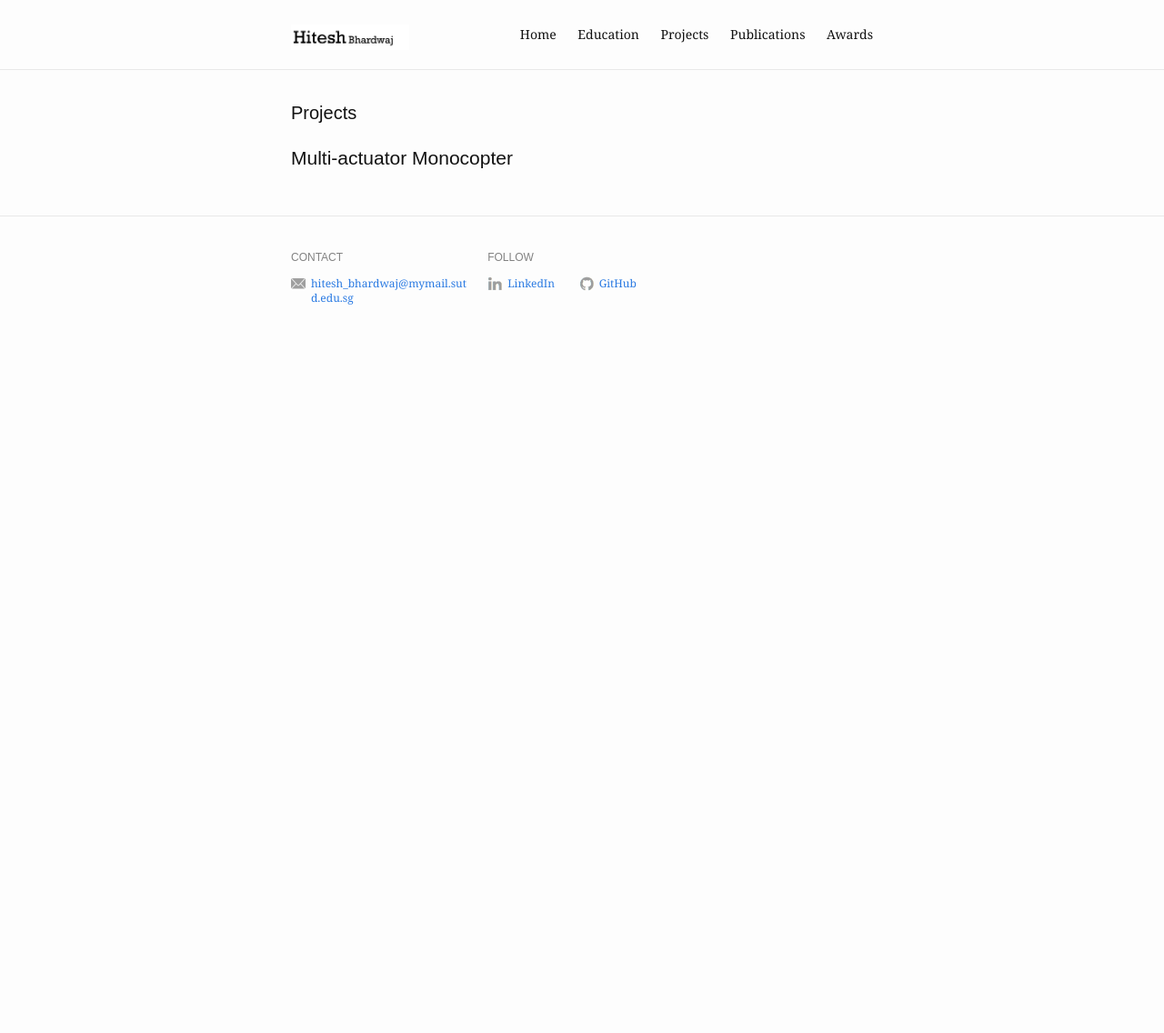
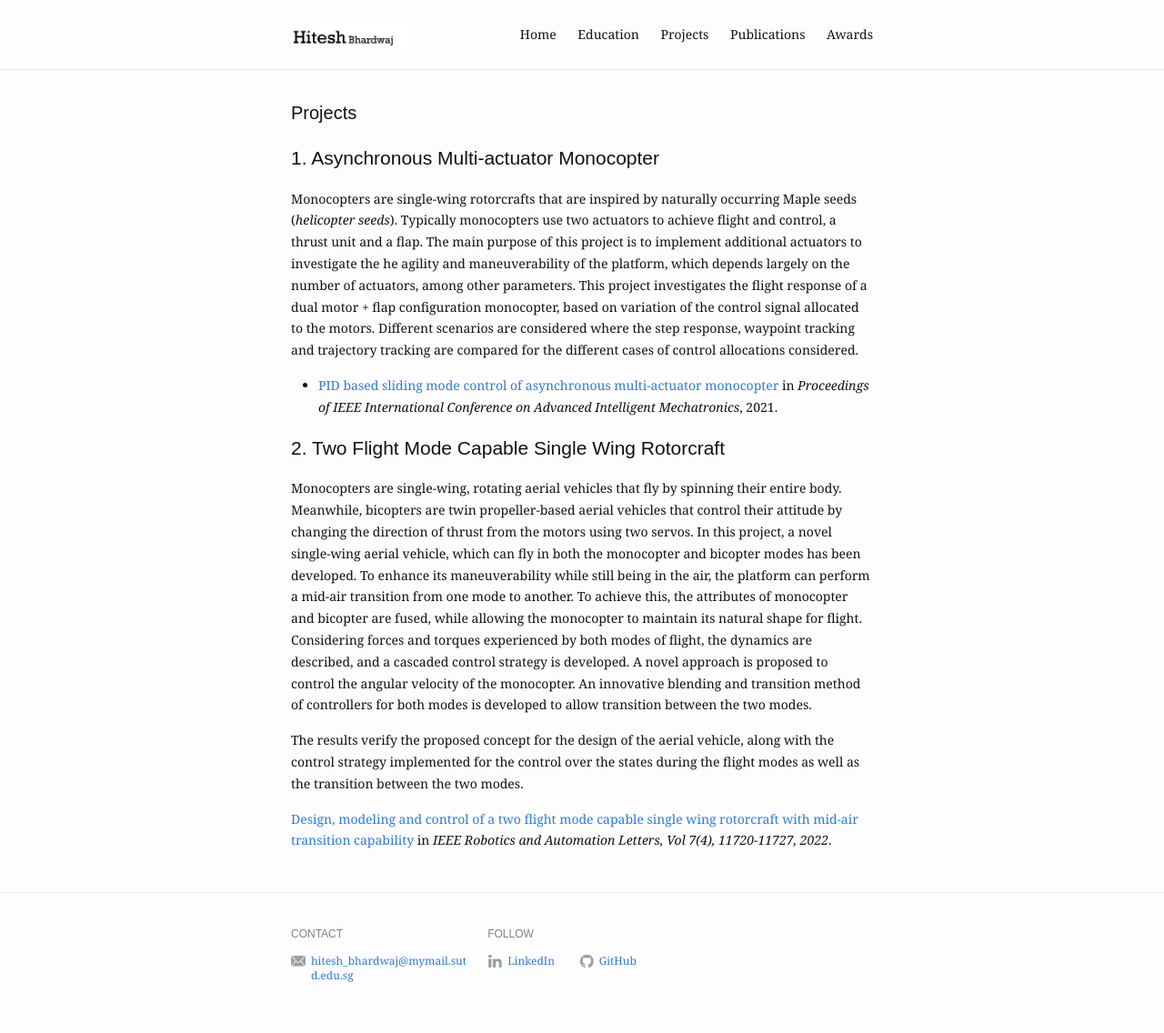
Before and after one commit to hiteshbhardwaj14/hiteshbhardwaj14.github.io, a Jekyll site: the page built from projects.md, in a window 1280 px wide. Shown: the whole page at 91% size. Built offline with Jekyll 4.4.1, drawn with Linux system fonts in a browser that asks for light colours; before the commit the page ends 900 px from its top, so only the background shows below that.

Commit message:
Update projects.md

```diff
--- a/projects.md
+++ b/projects.md
@@ -3,4 +3,19 @@ layout: work
 title: Projects
 slug: /projects
 ---
-## Multi-actuator Monocopter
+## 1. Asynchronous Multi-actuator Monocopter
+Monocopters are single-wing rotorcrafts that are inspired by naturally occurring Maple seeds (_helicopter seeds_). Typically monocopters use two actuators to achieve flight and control, a thrust unit and a flap. The main purpose of this project is to implement additional actuators to investigate the he agility and maneuverability of the platform, which depends largely on the number of actuators, among other parameters. This project investigates the flight response of a dual motor + flap configuration monocopter, based on variation of the control signal allocated to the motors. Different scenarios are considered where the step response, waypoint tracking and trajectory tracking are compared for the different cases of control allocations considered.
+
+- [PID based sliding mode control of asynchronous multi-actuator monocopter](https://ieeexplore.ieee.org/document/9517541) in _Proceedings of IEEE International Conference on Advanced Intelligent Mechatronics_, 2021.
+
+<!-- <iframe width="560" height="315" src="" title="YouTube video player" frameborder="0" allow="accelerometer; autoplay; clipboard-write; encrypted-media; gyroscope; picture-in-picture" allowfullscreen></iframe> -->
+
+## 2. Two Flight Mode Capable Single Wing Rotorcraft
+
+Monocopters are single-wing, rotating aerial vehicles that fly by spinning their entire body. Meanwhile, bicopters are twin propeller-based aerial vehicles that control their attitude by changing the direction of thrust from the motors using two servos. In this project, a novel single-wing aerial vehicle, which can fly in both the monocopter and bicopter modes has been developed. To enhance its maneuverability while still being in the air, the platform can perform a mid-air transition from one mode to another. To achieve this, the attributes of monocopter and bicopter are fused, while allowing the monocopter to maintain its natural shape for flight. Considering forces and torques experienced by both modes of flight, the dynamics are described, and a cascaded control strategy is developed. A novel approach is proposed to control the angular velocity of the monocopter. An innovative blending and transition method of controllers for both modes is developed to allow transition between the two modes.
+
+The results verify the proposed concept for the design of the aerial vehicle, along with the control strategy implemented for the control over the states during the flight modes as well as the transition between the two modes.
+
+[Design, modeling and control of a two flight mode capable single wing rotorcraft with mid-air transition capability](https://doi.org/10.1109/LRA.2022.3205454) in _IEEE Robotics and Automation Letters, Vol 7(4), 11720-11727, 2022_.
+
+<!-- <iframe width="560" height="315" src="" title="YouTube video player" frameborder="0" allow="accelerometer; autoplay; clipboard-write; encrypted-media; gyroscope; picture-in-picture" allowfullscreen></iframe> -->
```
